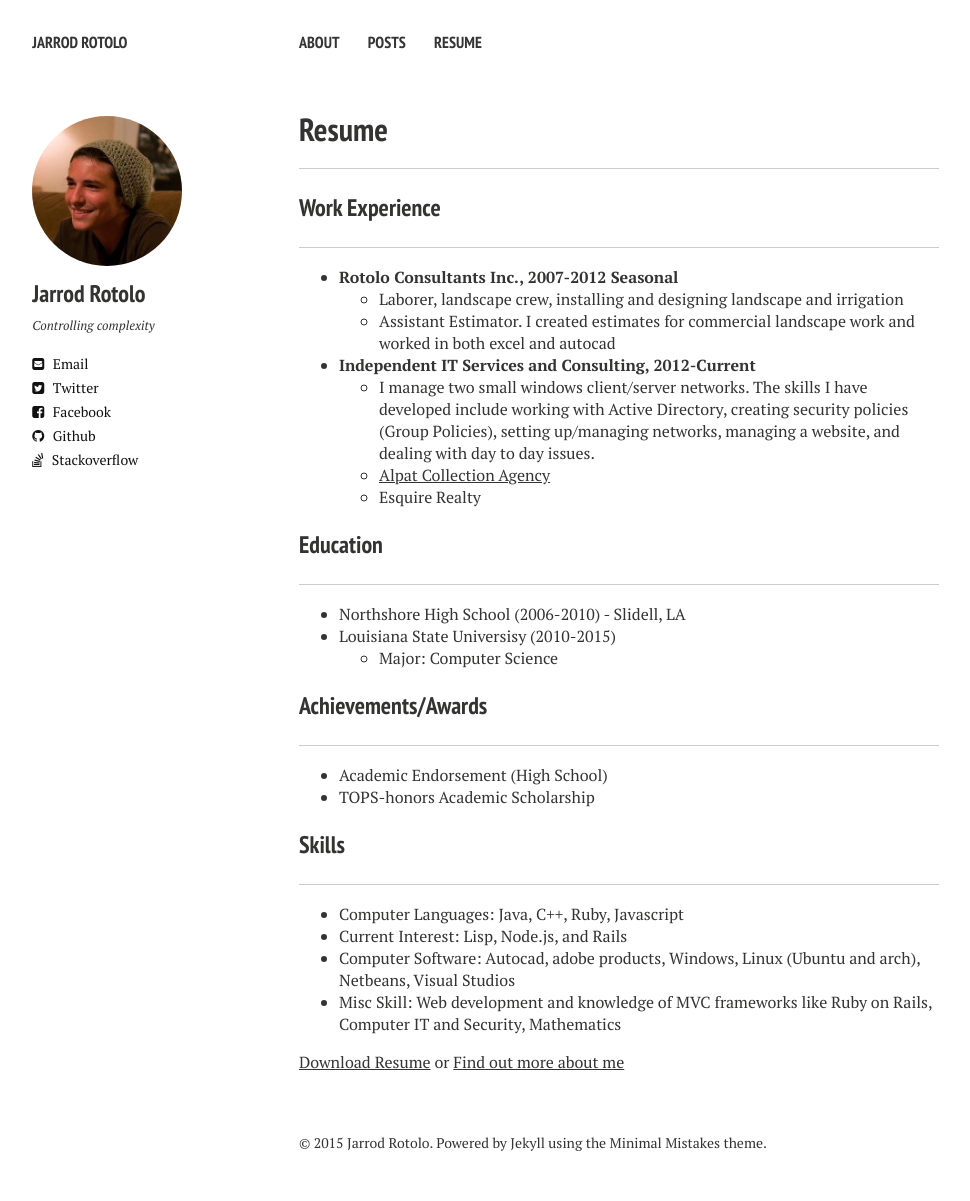
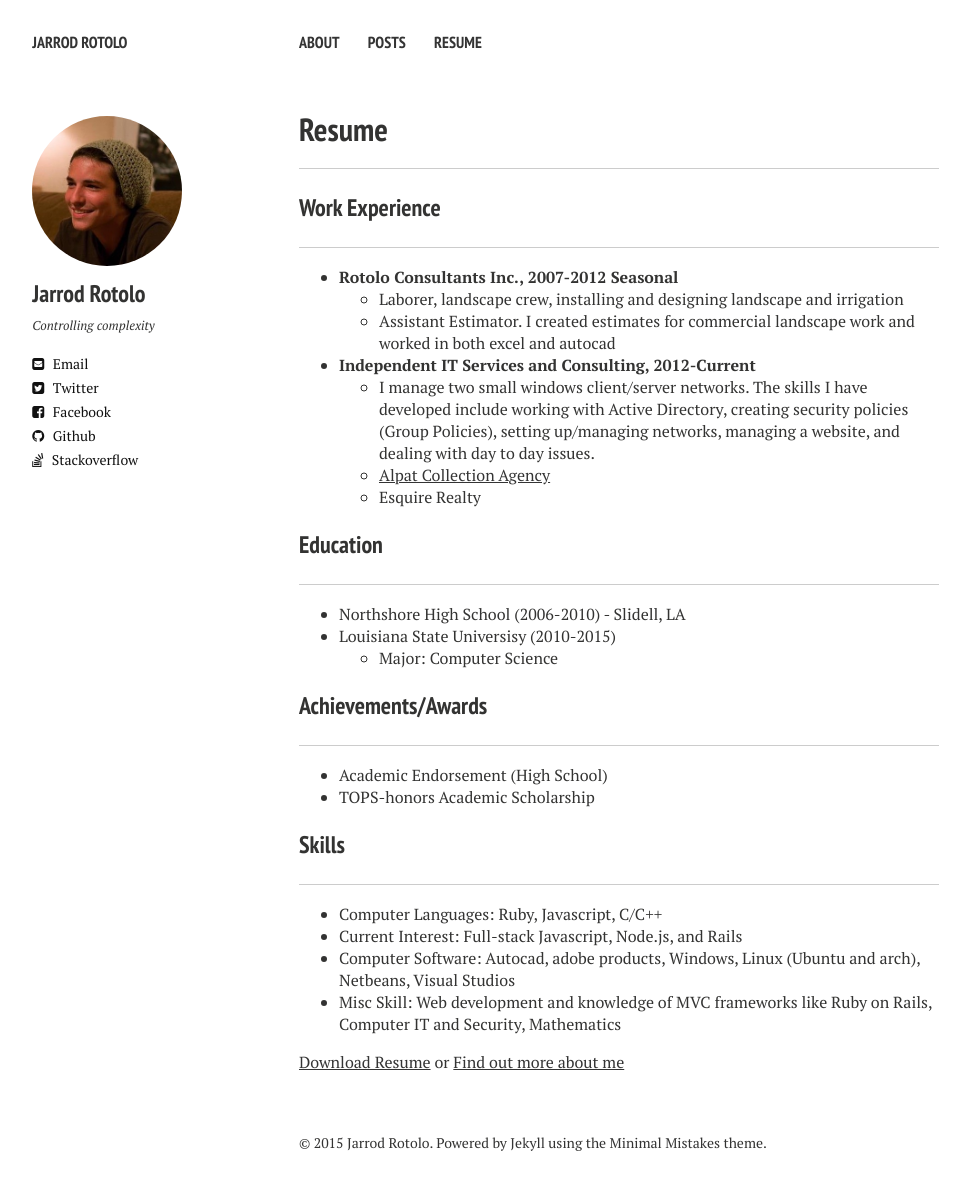
Before and after one commit to jrotolo/jrotolo.github.io, a Jekyll site: the page built from resume/index.md, in a window 1280 px wide. Shown: the whole page, without its empty margins (21-991 px from the left). Built offline with Jekyll 4.4.1, drawn with Linux system fonts in a browser that asks for light colours; nearby versions of some CDN libraries.

Commit message:
quick edits to resume and about me page

```diff
--- a/resume/index.md
+++ b/resume/index.md
@@ -31,8 +31,8 @@ comments: false
 
 ### Skills
 ---
-* Computer Languages: Java, C++, Ruby, Javascript
-* Current Interest: Lisp, Node.js, and Rails
+* Computer Languages: Ruby, Javascript, C/C++
+* Current Interest: Full-stack Javascript, Node.js, and Rails
 * Computer Software: Autocad, adobe products, Windows, Linux (Ubuntu and arch), Netbeans, Visual Studios
 * Misc Skill: Web development and knowledge of MVC frameworks like Ruby on Rails, Computer IT and Security, Mathematics
 
```
Also changed, not shown: about/index.md (+1 -2 lines).
